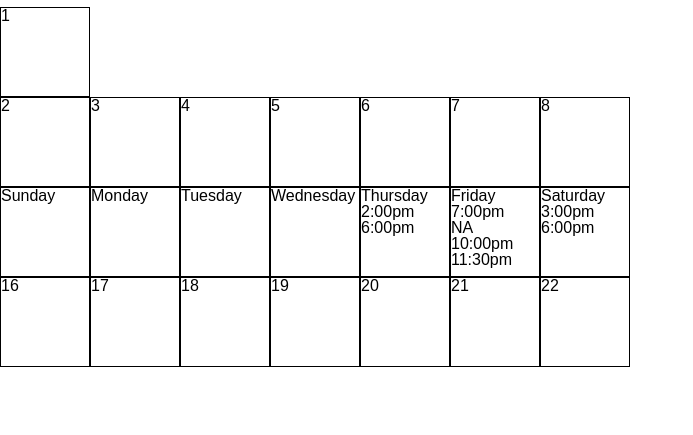
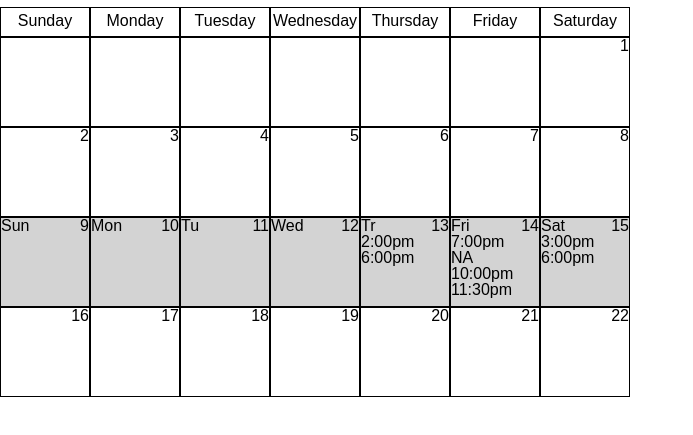
Before and after one commit to ebarr/Calender, a plain HTML site: page index.html in a window 1280 px wide. Shown: the part 43-478 px from the top of the page, without its empty margins (0-693 px from the left). Drawn offline with Linux system fonts and the light colour scheme; a web font is replaced by a local one.

Commit message:
Desktop changes

```diff
--- a/index.html
+++ b/index.html
@@ -13,52 +13,67 @@
 
   <div class="calender">
      <h1>February 2014</h1>
+     <div class="week day-name">
+      <div class="day-name">Sunday</div>
+      <div class="day-name">Monday</div>
+      <div class="day-name">Tuesday</div>
+      <div class="day-name">Wednesday</div>
+      <div class="day-name">Thursday</div>
+      <div class="day-name">Friday</div>
+      <div class="day-name">Saturday</div>
+     </div>
     <div class="week 1">
-      <div class="day">1</div>
+      <div class="day"></div>
+      <div class="day"></div>
+      <div class="day"></div>
+      <div class="day"></div>
+      <div class="day"></div>
+      <div class="day"></div>
+      <div class="day"><p>1</p></div>
     </div>
 
     <div class="week 2">
-      <div class="day">2</div>
-      <div class="day">3</div>
-      <div class="day">4</div>
-      <div class="day">5</div>
-      <div class="day">6</div>
-      <div class="day">7</div>
-      <div class="day">8</div>
+      <div class="day"><p>2</p></div>
+      <div class="day"><p>3</p></div>
+      <div class="day"><p>4</p></div>
+      <div class="day"><p>5</p></div>
+      <div class="day"><p>6</p></div>
+      <div class="day"><p>7</p></div>
+      <div class="day"><p>8</p></div>
     </div>
 
-    <div class="week 3">
-      <div class="day">
+    <div class="week three">
+      <div class="day"><p>9</p>
         <div class="day-header">
-            <h2 class="weekday">Sunday</h2>
+            <h2 class="weekday">Sun</h2>
             <h2 class="date">Feb 9</h2>
         </div>
       </div>
 
-      <div class="day">
+      <div class="day"><p>10</p>
         <div class="day-header">
-            <h2 class="weekday">Monday</h2>
+            <h2 class="weekday">Mon</h2>
             <h2 class="date">Feb 10</h2>
         </div>
       </div>
 
-      <div class="day">
+      <div class="day"><p>11</p>
         <div class="day-header">
-            <h2 class="weekday">Tuesday</h2>
+            <h2 class="weekday">Tu</h2>
             <h2 class="date">Feb 11</h2>
         </div>
       </div>
 
-      <div class="day">
+      <div class="day"><p>12</p>
         <div class="day-header">
-            <h2 class="weekday">Wednesday</h2>
+            <h2 class="weekday">Wed</h2>
             <h2 class="date">Feb 12</h2>
         </div>
       </div>
 
-      <div class="day">
+      <div class="day"><p>13</p>
         <div class="day-header">
-          <h2 class="weekday">Thursday</h2>
+          <h2 class="weekday">Tr</h2>
           <h2 class="date">Feb 13</h2>
         </div>
         <div class="event">
@@ -75,9 +90,9 @@
         </div>
       </div>
 
-        <div class="day">
+        <div class="day"><p>14</p>
           <div class="day-header">
-            <h2 class="weekday">Friday</h2>
+            <h2 class="weekday">Fri</h2>
             <h2 class="date">Feb 14</h2>
           </div>
           <div class="event">
@@ -106,9 +121,9 @@
         </div>
       </div>
 
-        <div class="day">
+        <div class="day"><p>15</p>
           <div class="day-header">
-            <h2 class="weekday">Saturday</h2>
+            <h2 class="weekday">Sat</h2>
             <h2 class="date">Feb 15</h2>
           </div>
           <div class="event">
@@ -127,13 +142,13 @@
     </div>
 
     <div class="week 4">
-      <div class="day">16</div>
-      <div class="day">17</div>
-      <div class="day">18</div>
-      <div class="day">19</div>
-      <div class="day">20</div>
-      <div class="day">21</div>
-      <div class="day">22</div>
+      <div class="day"><p>16</p></div>
+      <div class="day"><p>17</p></div>
+      <div class="day"><p>18</p></div>
+      <div class="day"><p>19</p></div>
+      <div class="day"><p>20</p></div>
+      <div class="day"><p>21</p></div>
+      <div class="day"><p>22</p></div>
     </div>
 
     </div>
--- a/sass/screen.scss
+++ b/sass/screen.scss
@@ -32,15 +32,29 @@ a {
     color: #800000;
 }
 
+.three {
+      background-color: lightgray;
+    }
 .calender {
   display: table;
   @extend %font;
   .week {
+    .day-name {
+      display: table-cell;
+      text-align: center;
+      height: 30px;
+      width: 90px;
+      border: solid 1px black;
+      padding-top: 5px;
+    }
     .day {
       display: table-cell;
       width: 90px;
       height: 90px;
       border: solid 1px black;
+      p {
+        float: right;
+      }
       .event-info {
         display: none;
       }
@@ -59,10 +73,16 @@ a {
   .week {
     @extend %font;
     display: inline-block;
+    .day-name {
+      display: none;
+    }
     .day {
       border-bottom: solid 1px gray;
       display: inline-block;
       min-width: 320px;
+      p{
+        display: none;
+      }
       .day-header{
         font-size: 28px;
         background-color: lightgray;
```
Also changed, not shown: css/screen.css. Lines whose indentation alone changed are shown as unchanged.
